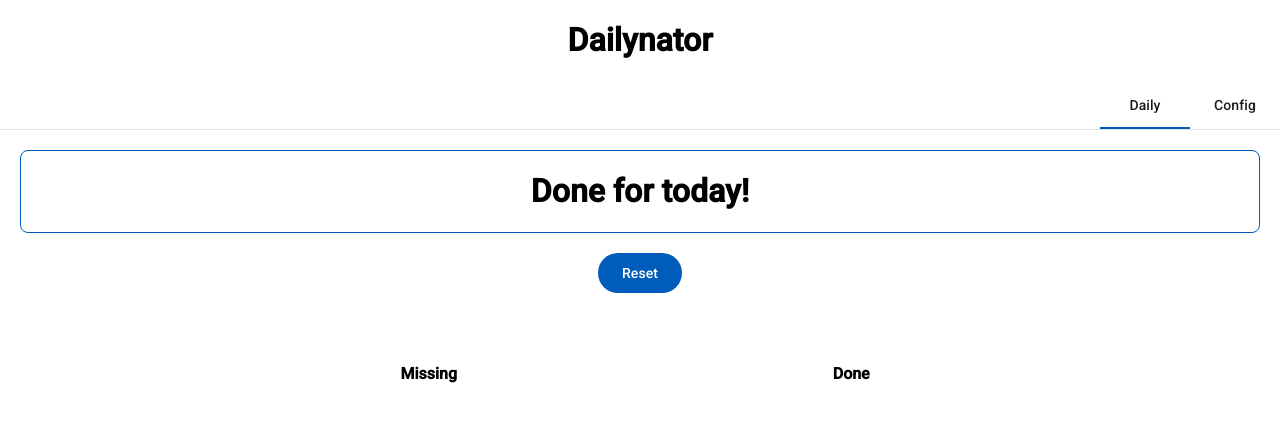
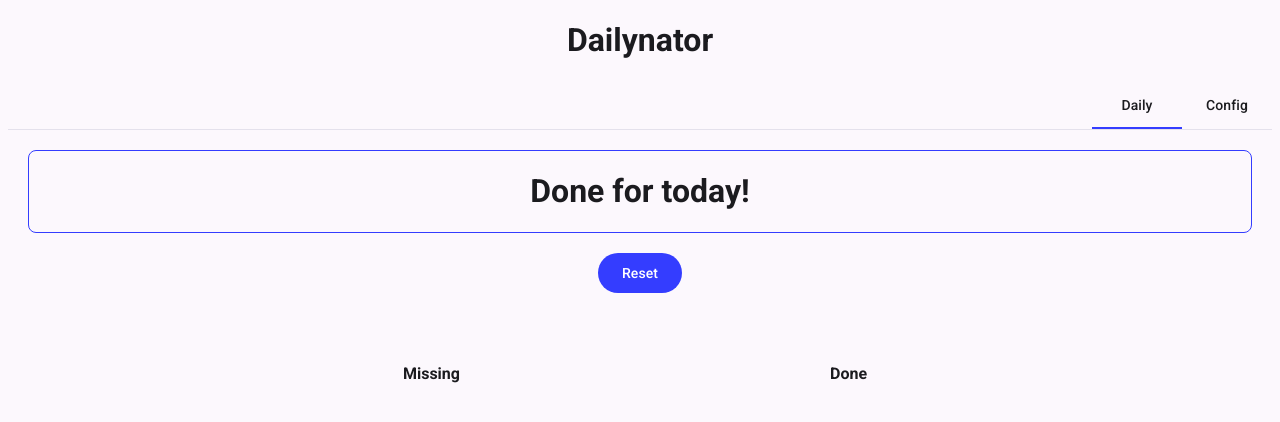
Before and after one commit to alexmufatti/dailynator, an Angular app: page / in a window 1280 px wide. Shown: the top 422 px of the page. Built offline with nearby package versions, Linux system fonts and the light colour scheme.

Commit message:
💄 Style

```diff
--- a/angular.json
+++ b/angular.json
@@ -27,8 +27,7 @@
               }
             ],
             "styles": [
-              "@angular/material/prebuilt-themes/azure-blue.css",
-              "src/styles.css"
+              "src/styles.scss"
             ],
             "scripts": []
           },
@@ -86,8 +85,7 @@
               }
             ],
             "styles": [
-              "@angular/material/prebuilt-themes/cyan-orange.css",
-              "src/styles.css"
+              "src/styles.scss"
             ],
             "scripts": []
           }
--- a/src/app/app.component.html
+++ b/src/app/app.component.html
@@ -1,4 +1,5 @@
-<h1> {{ title }} @if(project) { for {{project}}} </h1>
+<div>
+<h1 class="mat-display-large"> {{ title }} @if(project) { for {{project}}} </h1>
 <mat-tab-group mat-stretch-tabs="false" mat-align-tabs="end" >
   <mat-tab label="Daily">
     <div>
@@ -41,3 +42,4 @@
     <app-config (configChanged)="reset()" />
   </mat-tab>
 </mat-tab-group>
+</div>
--- a/src/index.html
+++ b/src/index.html
@@ -6,7 +6,7 @@
   <base href="/">
   <meta name="viewport" content="width=device-width, initial-scale=1">
   <link rel="icon" type="image/x-icon" href="favicon.ico">
-  <link href="https://fonts.googleapis.com/css2?family=Roboto:wght@300;400;500&display=swap" rel="stylesheet">
+  <link href="https://fonts.googleapis.com/css2?family=Roboto:wght@300..700&display=swap" rel="stylesheet">
   <link href="https://fonts.googleapis.com/icon?family=Material+Icons" rel="stylesheet">
 </head>
 <body class="mat-typography">
--- a/src/styles.css
+++ /dev/null
@@ -1,4 +0,0 @@
-/* You can add global styles to this file, and also import other style files */
-
-html, body { height: 100%; }
-body { margin: 0; font-family: Roboto, "Helvetica Neue", sans-serif; }
--- /dev/null
+++ b/src/styles.scss
@@ -0,0 +1,19 @@
+@use '@angular/material' as mat;
+
+html {
+  color-scheme: light dark;
+  @include mat.theme((
+    color: mat.$blue-palette,
+    typography: Roboto,
+    density: 0
+  ));
+}
+
+body {
+  background: var(--mat-sys-surface);
+  color: var(--mat-sys-on-surface);
+}
+
+* {
+  font-family: var(--mat-sys-body-large-font), serif;
+}
```
